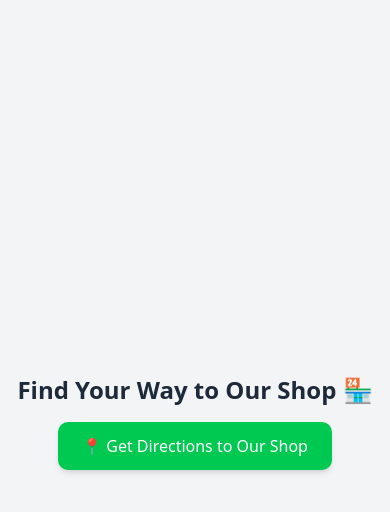
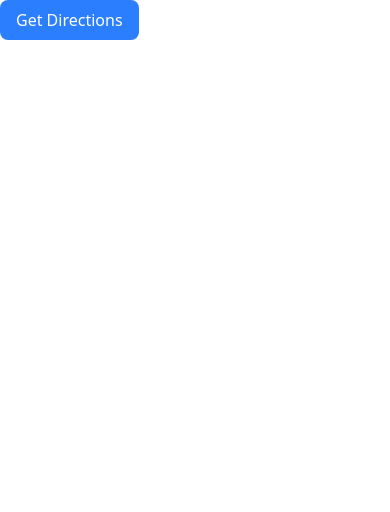
Before and after one commit to Endale-Truweha/track, a Next.js app: page / in a window 390 px wide. Shown: the top 512 px of the page. Built offline with nearby package versions, Linux system fonts and the light colour scheme.

Commit message:
maplocation mobile

```diff
--- a/src/components/geolocation.tsx
+++ b/src/components/geolocation.tsx
@@ -1,46 +1,56 @@
 "use client";
 import { useState } from "react";
 
-export default function ShowShopLocation() {
-  const [error, setError] = useState<string | null>(null);
+const OpenGoogleMaps = () => {
+  const [loading, setLoading] = useState(false);
 
-  // Replace with your shop's actual latitude and longitude
-  const shopLocation = { lat: 9.0301, lng: 38.7508 }; // Example: Addis Ababa, Ethiopia
-
-  const handleShowDirections = () => {
+  const openGoogleMaps = () => {
     if (!navigator.geolocation) {
-      setError("Geolocation is not supported by your browser.");
+      alert("Geolocation is not supported by your browser.");
       return;
     }
+
+    setLoading(true);
 
     navigator.geolocation.getCurrentPosition(
       (position) => {
         const userLat = position.coords.latitude;
         const userLng = position.coords.longitude;
 
-        // Open Google Maps with directions from user to the shop
-        window.open(
-          `https://www.google.com/maps/dir/?api=1&origin=${userLat},${userLng}&destination=${shopLocation.lat},${shopLocation.lng}&travelmode=driving`,
-          "_blank"
-        );
+
+        const shopLat = 9.0301;  // Replace with your shop's latitude
+        const shopLng = 38.7508; // Replace with your shop's longitude
+
+        // Use Google Maps app deep link for mobile
+        const mobileUrl = `geo:${shopLat},${shopLng}?q=${shopLat},${shopLng}`;
+        // Fallback URL for desktop browsers
+        const desktopUrl = `https://www.google.com/maps/dir/?api=1&origin=${userLat},${userLng}&destination=${shopLat},${shopLng}&travelmode=driving`;
+
+        // Check if the user is on a mobile device
+        if (/Android|iPhone|iPad|iPod/i.test(navigator.userAgent)) {
+          window.location.href = mobileUrl;
+        } else {
+          window.open(desktopUrl, "_blank");
+        }
+
+        setLoading(false);
       },
-      (err) => setError(err.message),
-      { enableHighAccuracy: true }
+      (error) => {
+        alert("Unable to retrieve location: " + error.message);
+        setLoading(false);
+      }
     );
   };
 
   return (
-    <div className="flex flex-col items-center justify-center h-screen space-y-4 bg-gray-100">
-      <h1 className="text-2xl font-bold text-gray-800">Find Your Way to Our Shop 🏪</h1>
+    <button
+      onClick={openGoogleMaps}
+      className="px-4 py-2 bg-blue-500 text-white rounded-md hover:bg-blue-600"
+      disabled={loading}
+    >
+      {loading ? "Getting Location..." : "Get Directions"}
+    </button>
+  );
+};
 
-      <button
-        onClick={handleShowDirections}
-        className="bg-green-500 text-white px-6 py-3 rounded-lg shadow-md hover:bg-green-600 transition duration-200"
-      >
-        📍 Get Directions to Our Shop
-      </button>
-
-      {error && <p className="text-red-500 text-lg mt-2">{error}</p>}
-    </div>
-  );
-}
+export default OpenGoogleMaps;
```
